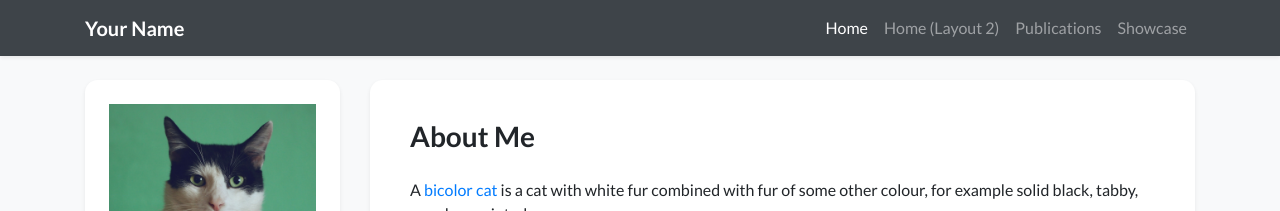
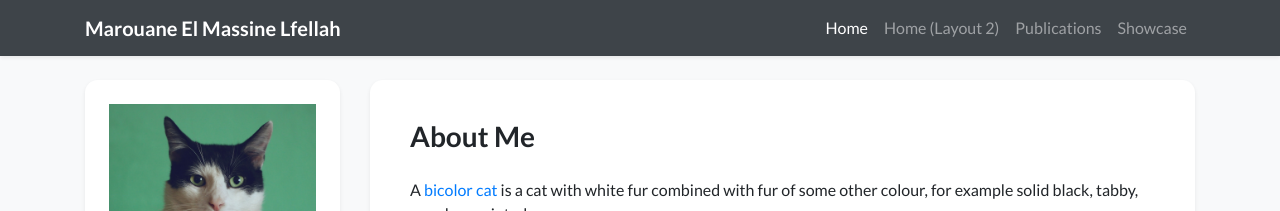
Before and after one commit to MarouMarou7/maroumarou7.github.io, a Jekyll site: the page built from index.html, in a window 1280 px wide. Shown: the top 211 px of the page. Built offline with Jekyll 4.4.1, drawn with Linux system fonts in a browser that asks for light colours; nearby versions of some CDN libraries; a style sheet for code colours, icons or effects is not loaded.

Commit message:
updated navbar name

```diff
--- a/_data/profile.yml
+++ b/_data/profile.yml
@@ -1,6 +1,6 @@
 primary_name: "Marouane"
 secondary_name: "El Massine Lfellah"
-navbar_name: "Your Name"
+navbar_name: "Marouane El Massine Lfellah"
 
 positions:
 - name: MEng Student
```
